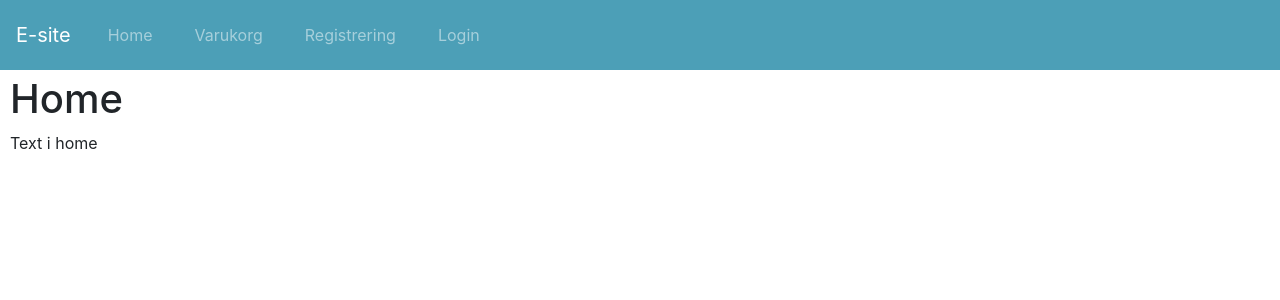
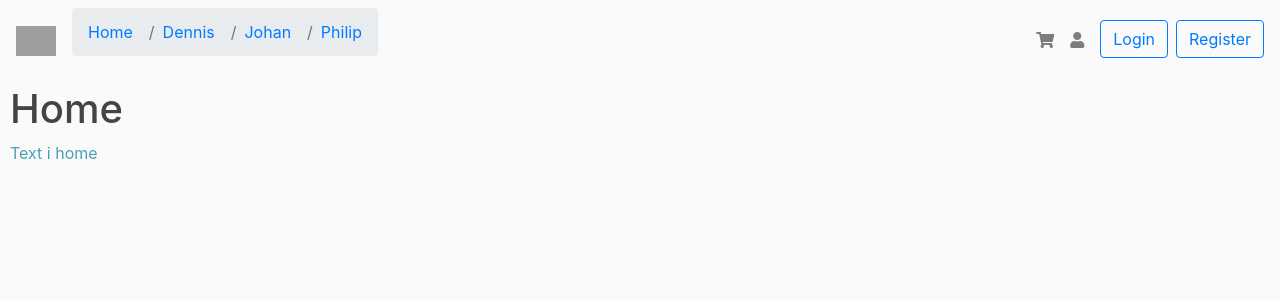
Before and after one commit to JohanOlsson99/D0018E_Databaser, a Flask app: page / in a window 1280 px wide. Shown: the top 300 px of the page. Run offline with Flask 2, Linux system fonts and the light colour scheme; some libraries are stand-ins or nearby versions; grey boxes are pictures that could not be loaded.

Commit message:
Update layout.html

```diff
--- a/templates/layout.html
+++ b/templates/layout.html
@@ -4,12 +4,24 @@
     <!-- Required meta tags -->
     <meta charset="utf-8">
     <meta name="viewport" content="width=device-width, initial-scale=1, shrink-to-fit=no">
+    <link rel="shortcut icon" href="{{ url_for('static', filename='favicon.ico') }}">
 
     <!-- Bootstrap CSS -->
-    <link rel="shortcut icon" href="{{ url_for('static', filename='favicon.ico') }}">
+    <link rel="stylesheet" href="https://maxcdn.bootstrapcdn.com/bootstrap/4.0.0/css/bootstrap.min.css" integrity="sha384-Gn5384xqQ1aoWXA+058RXPxPg6fy4IWvTNh0E263XmFcJlSAwiGgFAW/dAiS6JXm" crossorigin="anonymous">
+    <link rel="stylesheet" href="https://stackpath.bootstrapcdn.com/bootstrap/4.1.3/css/bootstrap.min.css" integrity="sha384-MCw98/SFnGE8fJT3GXwEOngsV7Zt27NXFoaoApmYm81iuXoPkFOJwJ8ERdknLPMO" crossorigin="anonymous">
+    <link rel="stylesheet" href="https://use.fontawesome.com/releases/v5.4.1/css/all.css" integrity="sha384-5sAR7xN1Nv6T6+dT2mhtzEpVJvfS3NScPQTrOxhwjIuvcA67KV2R5Jz6kr4abQsz" crossorigin="anonymous">
+
+    <!-- CSS -->
     <link rel="stylesheet" type="text/css" href="{{ url_for('static', filename='main.css') }}">
     <link rel="stylesheet" type="text/css" href="{{ url_for('static', filename='login.css') }}">
-    <link rel="stylesheet" href="https://maxcdn.bootstrapcdn.com/bootstrap/4.0.0/css/bootstrap.min.css" integrity="sha384-Gn5384xqQ1aoWXA+058RXPxPg6fy4IWvTNh0E263XmFcJlSAwiGgFAW/dAiS6JXm" crossorigin="anonymous">
+
+
+    <!--<script src="https://code.jquery.com/jquery-3.2.1.slim.min.js" integrity="sha384-KJ3o2DKtIkvYIK3UENzmM7KCkRr/rE9/Qpg6aAZGJwFDMVNA/GpGFF93hXpG5KkN" crossorigin="anonymous"></script>
+    <script src="https://cdnjs.cloudflare.com/ajax/libs/popper.js/1.12.9/umd/popper.min.js" integrity="sha384-ApNbgh9B+Y1QKtv3Rn7W3mgPxhU9K/ScQsAP7hUibX39j7fakFPskvXusvfa0b4Q" crossorigin="anonymous"></script>
+    <script src="https://maxcdn.bootstrapcdn.com/bootstrap/4.0.0/js/bootstrap.min.js" integrity="sha384-JZR6Spejh4U02d8jOt6vLEHfe/JQGiRRSQQxSfFWpi1MquVdAyjUar5+76PVCmYl" crossorigin="anonymous"></script>-->
+    <script src="https://code.jquery.com/jquery-3.3.1.slim.min.js" integrity="sha384-q8i/X+965DzO0rT7abK41JStQIAqVgRVzpbzo5smXKp4YfRvH+8abtTE1Pi6jizo" crossorigin="anonymous"></script>
+    <script src="https://cdnjs.cloudflare.com/ajax/libs/popper.js/1.14.3/umd/popper.min.js" integrity="sha384-ZMP7rVo3mIykV+2+9J3UJ46jBk0WLaUAdn689aCwoqbBJiSnjAK/l8WvCWPIPm49" crossorigin="anonymous"></script>
+    <script src="https://stackpath.bootstrapcdn.com/bootstrap/4.1.3/js/bootstrap.min.js" integrity="sha384-ChfqqxuZUCnJSK3+MXmPNIyE6ZbWh2IMqE241rYiqJxyMiZ6OW/JmZQ5stwEULTy" crossorigin="anonymous"></script>
 
     {% if title %}
       <title>E-store - {{ title }}</title>
@@ -17,47 +29,64 @@
       <title>E-store</title>
     {% endif %}
 
-    <!--<script src="https://code.jquery.com/jquery-3.2.1.slim.min.js" integrity="sha384-KJ3o2DKtIkvYIK3UENzmM7KCkRr/rE9/Qpg6aAZGJwFDMVNA/GpGFF93hXpG5KkN" crossorigin="anonymous"></script>
-    <script src="https://cdnjs.cloudflare.com/ajax/libs/popper.js/1.12.9/umd/popper.min.js" integrity="sha384-ApNbgh9B+Y1QKtv3Rn7W3mgPxhU9K/ScQsAP7hUibX39j7fakFPskvXusvfa0b4Q" crossorigin="anonymous"></script>
-    <script src="https://maxcdn.bootstrapcdn.com/bootstrap/4.0.0/js/bootstrap.min.js" integrity="sha384-JZR6Spejh4U02d8jOt6vLEHfe/JQGiRRSQQxSfFWpi1MquVdAyjUar5+76PVCmYl" crossorigin="anonymous"></script>
-    -->
-    <link rel="stylesheet" href="https://use.fontawesome.com/releases/v5.4.1/css/all.css" integrity="sha384-5sAR7xN1Nv6T6+dT2mhtzEpVJvfS3NScPQTrOxhwjIuvcA67KV2R5Jz6kr4abQsz" crossorigin="anonymous">
-<script src="https://code.jquery.com/jquery-3.3.1.slim.min.js" integrity="sha384-q8i/X+965DzO0rT7abK41JStQIAqVgRVzpbzo5smXKp4YfRvH+8abtTE1Pi6jizo" crossorigin="anonymous"></script>
-<script src="https://cdnjs.cloudflare.com/ajax/libs/popper.js/1.14.3/umd/popper.min.js" integrity="sha384-ZMP7rVo3mIykV+2+9J3UJ46jBk0WLaUAdn689aCwoqbBJiSnjAK/l8WvCWPIPm49" crossorigin="anonymous"></script>
-<link rel="stylesheet" href="https://stackpath.bootstrapcdn.com/bootstrap/4.1.3/css/bootstrap.min.css" integrity="sha384-MCw98/SFnGE8fJT3GXwEOngsV7Zt27NXFoaoApmYm81iuXoPkFOJwJ8ERdknLPMO" crossorigin="anonymous">
-<script src="https://stackpath.bootstrapcdn.com/bootstrap/4.1.3/js/bootstrap.min.js" integrity="sha384-ChfqqxuZUCnJSK3+MXmPNIyE6ZbWh2IMqE241rYiqJxyMiZ6OW/JmZQ5stwEULTy" crossorigin="anonymous"></script>
-
-
 </head>
 <body>
   <div class="div all-encapsulated">
       <div class=" div header-class">
-        <nav class="navbar navbar-expand-sm navbar-dark bg-steel">
-          <!--
-          <button type="buttontest" onclick="alert('hejdå')">test</button>
-          <div><i class="fas fa-3x fa-ghost" onclick="alert('hej')"></i></div>
-          -->
+          <!-- Navbar -->
+          <nav class="navbar navbar-expand-md navbar-light sticky-top">
 
-          <a class="navbar-brand" href="/">E-site</a>
-          <button class="navbar-toggler" type="button" data-toggle="collapse" data-target="#navbarNav" aria-controls="navbarNav" aria-expanded="false" aria-label="Toggle navigation">
+            <a class="navbar-brand" href="/">
+              <img src="https://mdbootstrap.com/img/logo/mdb-transaprent-noshadows.png" height="30" alt="mdb logo">
+            </a>
+
+            <!-- Collapse button -->
+            <button class="navbar-toggler" type="button" data-toggle="collapse" data-target="#basicExampleNav1"
+              aria-controls="basicExampleNav1" aria-expanded="false" aria-label="Toggle navigation">
               <span class="navbar-toggler-icon"></span>
             </button>
-          <div class="collapse navbar-collapse" id="navbarNav">
-            <ul class="navbar-nav">
-              <li class="nav-item btn">
-                  <a class="nav-link" href="/home">Home</a>
+
+            <!-- Links -->
+            <div class="collapse navbar-collapse" id="basicExampleNav1">
+
+              <!-- Breadcrumbs -->
+              <ol class="breadcrumb">
+                <li class="breadcrumb-item active"><a class="waves-effect" href="/home">Home</a></li>
+                <li class="breadcrumb-item"><a class="waves-effect" href="/">Dennis</a></li>
+                <li class="breadcrumb-item"><a class="waves-effect" href="#!">Johan</a></li>
+                <li class="breadcrumb-item"><a class="waves-effect" href="#!">Philip</a></li>
+              </ol>
+              <!-- Breadcrumbs -->
+
+              <!-- Right -->
+              <ul class="navbar-nav ml-auto">
+                <li class="nav-item">
+                  <a href="/varukorg" class="nav-link navbar-link-2 waves-effect">
+                    <i class="fas fa-shopping-cart pl-0"></i>
+                  </a>
                 </li>
-              <li class="nav-item btn">
-                <a class="nav-link" href="/varukorg">Varukorg</a>
+                <li class="nav-item">
+                  <a href="/profile" class="nav-link navbar-link-2 waves-effect">
+                    <i class="fas fa-user"></i>
+                  </a>
                 </li>
-              <li class="nav-item btn">
-                <a class="nav-link" href="/register">Registrering</a>
+                <li class="nav-item pl-2 mb-2 mb-md-0">
+                  <a href="/login" type="button" class="btn btn-outline-primary btn-md btn-rounded btn-navbar waves-effect waves-light">
+                    Login
+                  </a>
                 </li>
-              <li class="nav-item btn">
-                <a class="nav-link" href="/login">Login</a>
+                <li class="nav-item pl-2 mb-2 mb-md-0">
+                  <a href="/register" type="button" class="btn btn-outline-primary btn-md btn-rounded btn-navbar waves-effect waves-light">
+                    Register
+                  </a>
                 </li>
+              </ul>
+
             </div>
+            <!-- Links -->
+
           </nav>
+          <!-- Navbar -->
       </div>
 
 
```
Lines whose indentation alone changed are shown as unchanged.
